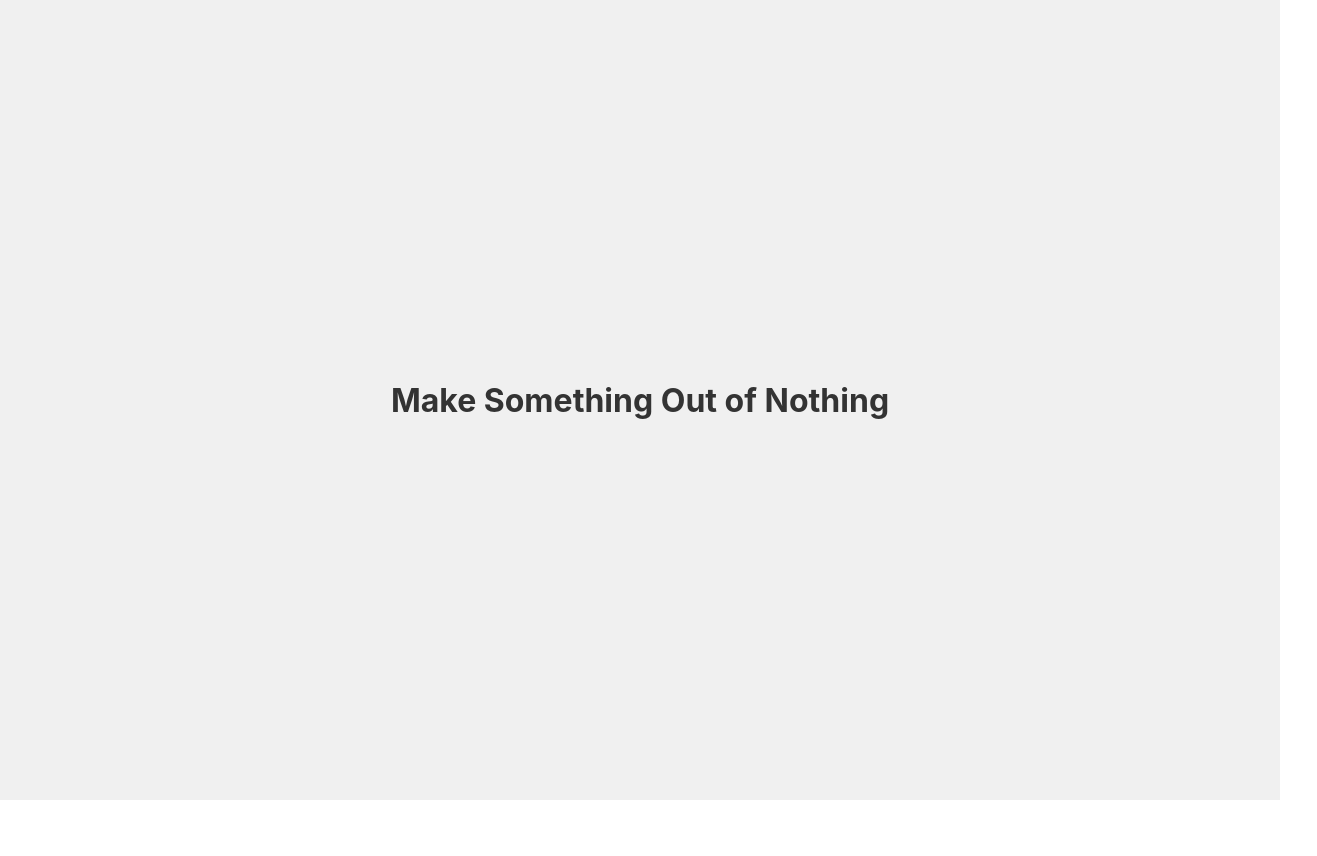
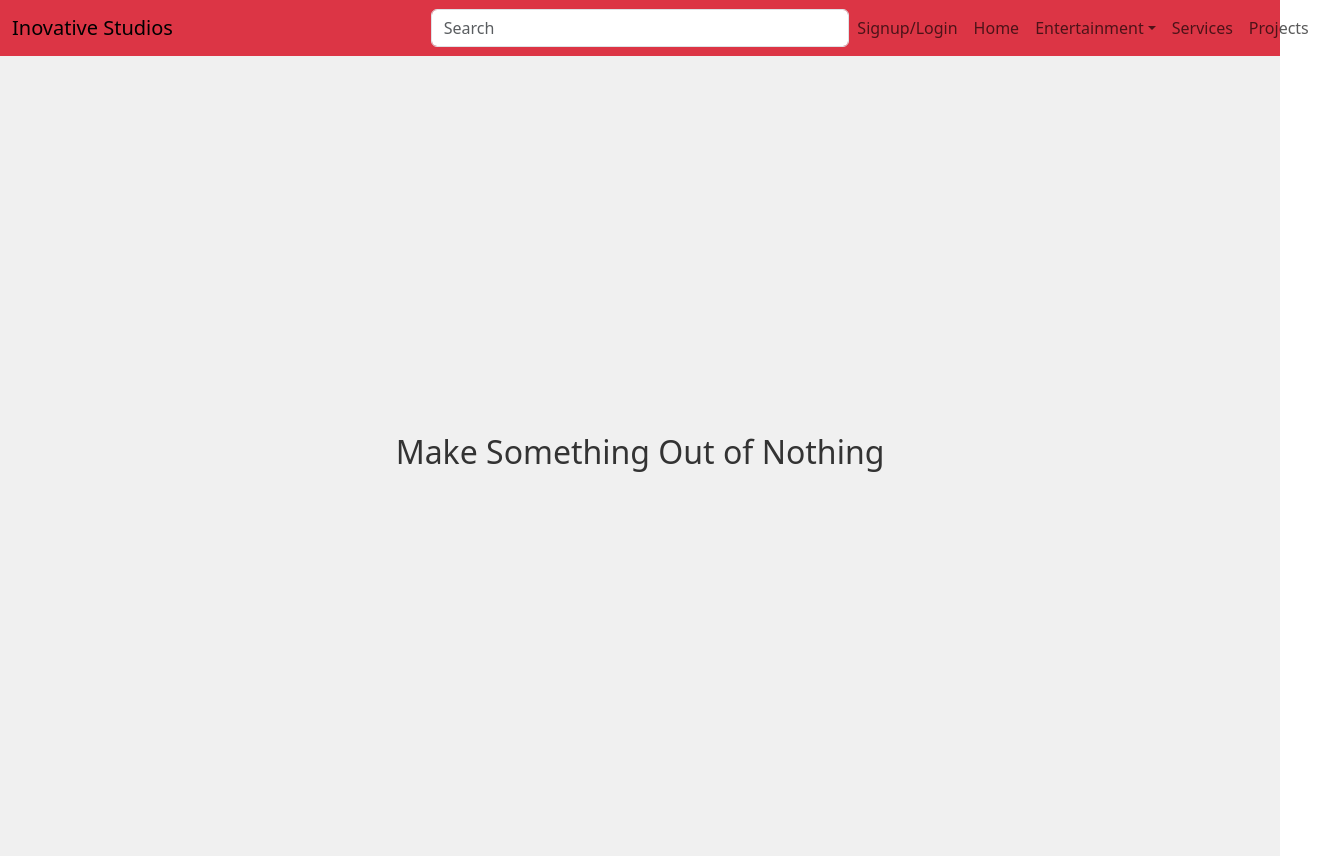
Before and after one commit to Inotila/Inovative-studios, a React (Create React App) app in the folder frontend/: page / in a window 1280 px wide. Shown: the whole page, 1317 px wide, since content can reach past the window. Before the commit the page ends 800 px from the top, so only its background shows below. Built offline with nearby package versions, Linux system fonts and the light colour scheme.

Commit message:
Added boiler plate navbar

```diff
--- a/frontend/src/App.tsx
+++ b/frontend/src/App.tsx
@@ -1,12 +1,27 @@
 // frontend/src/App.tsx
 import React from 'react';
-import HomePage from './components/HomePage';
+import { BrowserRouter as Router, Route, Routes } from 'react-router-dom';
+import HomePage from './components/home/HomePage';  // Keeping the HomePage component
+import Navbar from './components/navbar/Navbar';  // Import the Navbar component
 
 const App: React.FC = () => {
   return (
-    <div className="App">
-      <HomePage />
-    </div>
+    <Router>
+      <div className="App">
+        <Navbar />
+        <Routes>
+          {/* HomePage component */}
+          <Route path="/" element={<HomePage />} />
+
+          {/* Placeholder routes for other pages */}
+          <Route path="/signup-login" element={<div>Signup/Login Page</div>} />
+          <Route path="/music" element={<div>Music Page</div>} />
+          <Route path="/videos" element={<div>Videos Page</div>} />
+          <Route path="/services" element={<div>Services Page</div>} />
+          <Route path="/projects" element={<div>Projects Page</div>} />
+        </Routes>
+      </div>
+    </Router>
   );
 }
 
--- a/frontend/src/components/HomePage.tsx
+++ b/frontend/src/components/home/HomePage.tsx
@@ -1,5 +1,6 @@
 import React from 'react';
-import './HomePage.css'; // Import CSS for styling
+import '../assets/index.css';
+import './HomePage.css';
 
 const HomePage: React.FC = () => {
   return (
--- /dev/null
+++ b/frontend/src/components/navbar/Navbar.tsx
@@ -0,0 +1,64 @@
+// frontend/src/components/Navbar.tsx
+import React from 'react';
+import { Link } from 'react-router-dom';
+import '../assets/index.css'
+import './nav.css';
+
+const Navbar: React.FC = () => {
+  return (
+    <nav className="navbar navbar-expand-lg navbar-light bg-danger">
+      <div className="container-fluid">
+        {/* Logo */}
+        <div className="col-4">
+          <Link to="/" className="navbar-brand">Inovative Studios</Link>
+        </div>
+
+        {/* Search Bar */}
+        <div className="col-4">
+          <form className="d-flex">
+            <input
+              className="form-control"
+              type="search"
+              placeholder="Search"
+              aria-label="Search"
+            />
+          </form>
+        </div>
+
+        {/* Burger Menu */}
+        <div className="col-4 text-end">
+          <button className="navbar-toggler" type="button" data-bs-toggle="collapse" data-bs-target="#navbarNav" aria-controls="navbarNav" aria-expanded="false" aria-label="Toggle navigation">
+            <span className="navbar-toggler-icon"></span>
+          </button>
+          <div className="collapse navbar-collapse" id="navbarNav">
+            <ul className="navbar-nav">
+              <li className="nav-item">
+                <Link className="nav-link" to="/signup-login">Signup/Login</Link>
+              </li>
+              <li className="nav-item">
+                <Link className="nav-link" to="/">Home</Link>
+              </li>
+              <li className="nav-item dropdown">
+                <Link className="nav-link dropdown-toggle" to="#" id="navbarDropdown" role="button" data-bs-toggle="dropdown" aria-expanded="false">
+                  Entertainment
+                </Link>
+                <ul className="dropdown-menu" aria-labelledby="navbarDropdown">
+                  <li><Link className="dropdown-item" to="/music">Music</Link></li>
+                  <li><Link className="dropdown-item" to="/videos">Videos</Link></li>
+                </ul>
+              </li>
+              <li className="nav-item">
+                <Link className="nav-link" to="/services">Services</Link>
+              </li>
+              <li className="nav-item">
+                <Link className="nav-link" to="/projects">Projects</Link>
+              </li>
+            </ul>
+          </div>
+        </div>
+      </div>
+    </nav>
+  );
+}
+
+export default Navbar;
--- a/frontend/src/index.tsx
+++ b/frontend/src/index.tsx
@@ -1,8 +1,9 @@
 import React from 'react';
 import ReactDOM from 'react-dom/client';
-import './index.css';
+import './components/assets/index.css';
 import App from './App';
 import reportWebVitals from './reportWebVitals';
+import 'bootstrap/dist/css/bootstrap.min.css';
 
 const root = ReactDOM.createRoot(
   document.getElementById('root') as HTMLElement
```
Also changed, not shown: frontend/package.json (+6 -1 lines), frontend/src/components/assets/index.css (renamed from frontend/src/index.css), frontend/src/components/home/HomePage.css (renamed from frontend/src/components/HomePage.css), frontend/src/components/navbar/nav.css (added), 1 other file (tests, documents, lock files or other folders).
